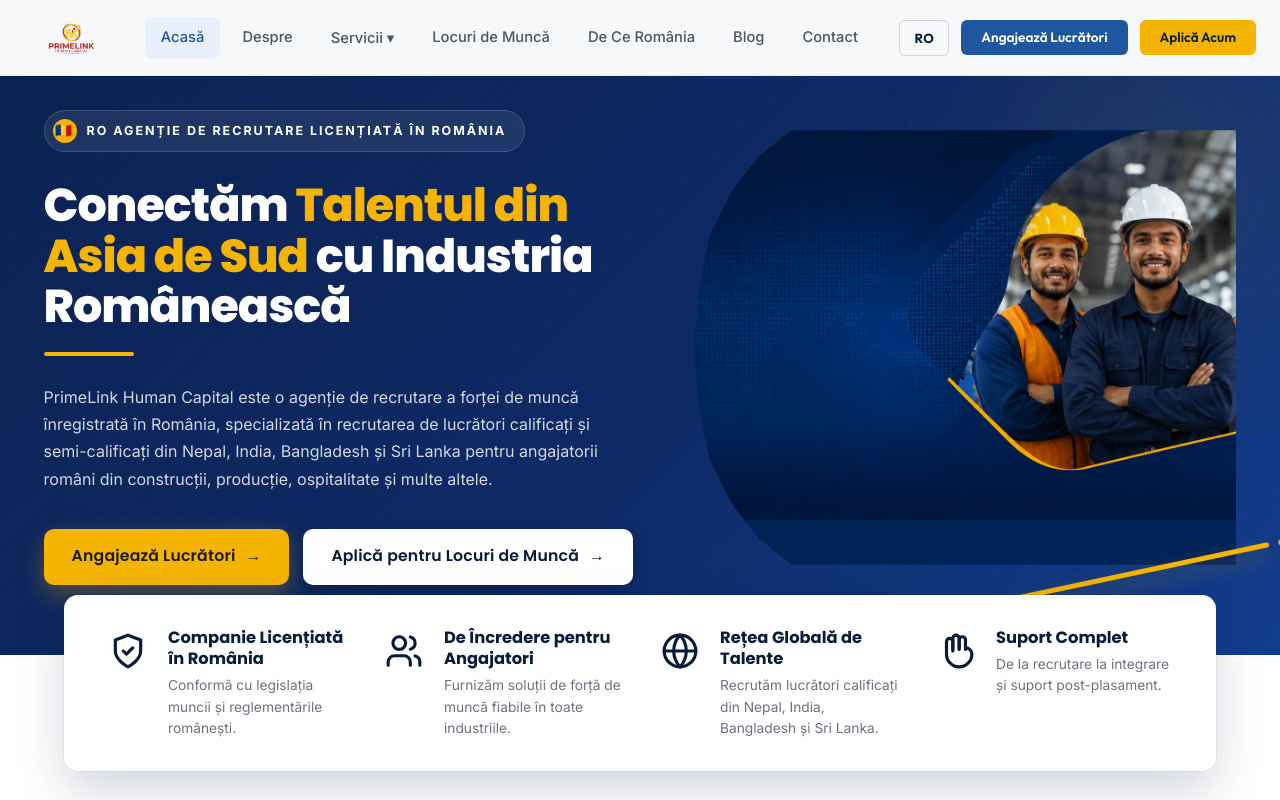
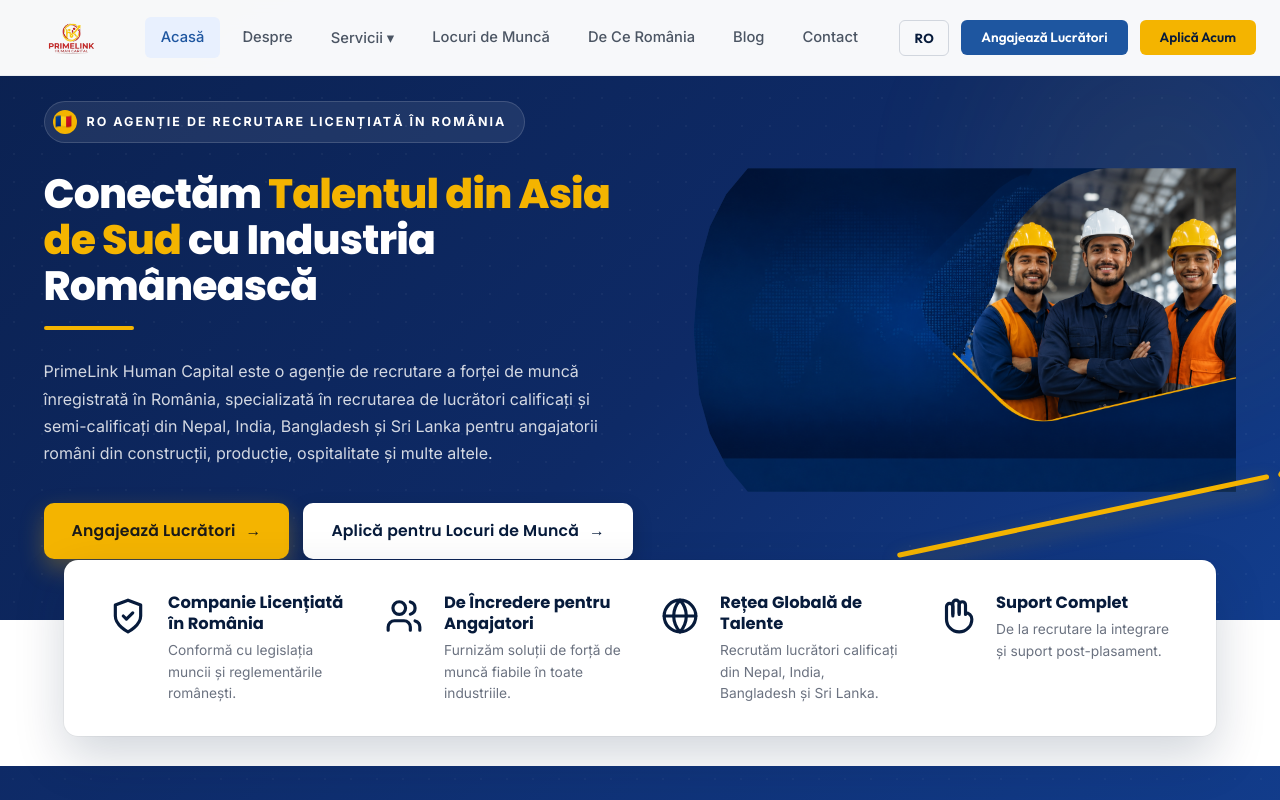
Before and after one commit to BIKASH907/PrimeLink, a Next.js app: page / in a window 1280 px wide. Shown: the top 800 px of the page. Built offline with nearby package versions, Linux system fonts and the light colour scheme.

Commit message:
update: new hero image

```diff
--- a/styles/globals.css
+++ b/styles/globals.css
@@ -391,13 +391,13 @@
 /* ======== HERO — split-screen matching the reference design ======== */
 .hero {
   position: relative;
-  min-height: 76vh;            /* 15% shorter than previous 90vh */
+  min-height: 620px;           /* compact, like the reference */
   display: flex;
   align-items: center;
   background: linear-gradient(135deg, #0B2150 0%, #0E2A66 55%, #123D8D 100%);
   color: var(--white);
   overflow: hidden;
-  padding: 110px 0 70px;
+  padding: 100px 0 60px;
 }
 
 .hero-dots {
@@ -469,11 +469,11 @@
 .hero-title {
   color: var(--white);
   font-family: 'Poppins', sans-serif;
-  font-size: clamp(2rem, 3.6vw, 3.2rem);
+  font-size: clamp(1.85rem, 3.2vw, 2.8rem);
   font-weight: 800;
-  line-height: 1.1;
-  letter-spacing: -1px;
-  margin-bottom: 20px;
+  line-height: 1.12;
+  letter-spacing: -0.8px;
+  margin-bottom: 18px;
 }
 
 .hero-title .highlight {
@@ -566,12 +566,12 @@
 .hero-image-frame {
   position: relative;
   width: 100%;
-  aspect-ratio: 5 / 4;
-  max-height: 500px;
+  aspect-ratio: 1625 / 968;   /* matches the actual photo so no workers get cropped */
+  max-height: 460px;
   overflow: hidden;
-  /* Soft concave curve on the left edge — matches the reference design */
+  /* Gentle concave curve on the left edge — eats only ~9% so all 3 workers stay visible */
   clip-path: polygon(
-    18% 0%, 12% 6%, 7% 14%, 3% 24%, 1% 36%, 0% 50%, 1% 64%, 3% 76%, 7% 86%, 12% 94%, 18% 100%,
+    10% 0%, 6% 8%, 3% 18%, 1% 30%, 0% 50%, 1% 70%, 3% 82%, 6% 92%, 10% 100%,
     100% 100%, 100% 0%
   );
   background: linear-gradient(135deg, #1B3B7A 0%, #0E2C66 100%);
@@ -597,7 +597,7 @@
   width: 100%;
   height: 100%;
   object-fit: cover;
-  object-position: center;
+  object-position: center center;
   display: block;
   z-index: 2; /* sits on top of placeholder */
 }
```
